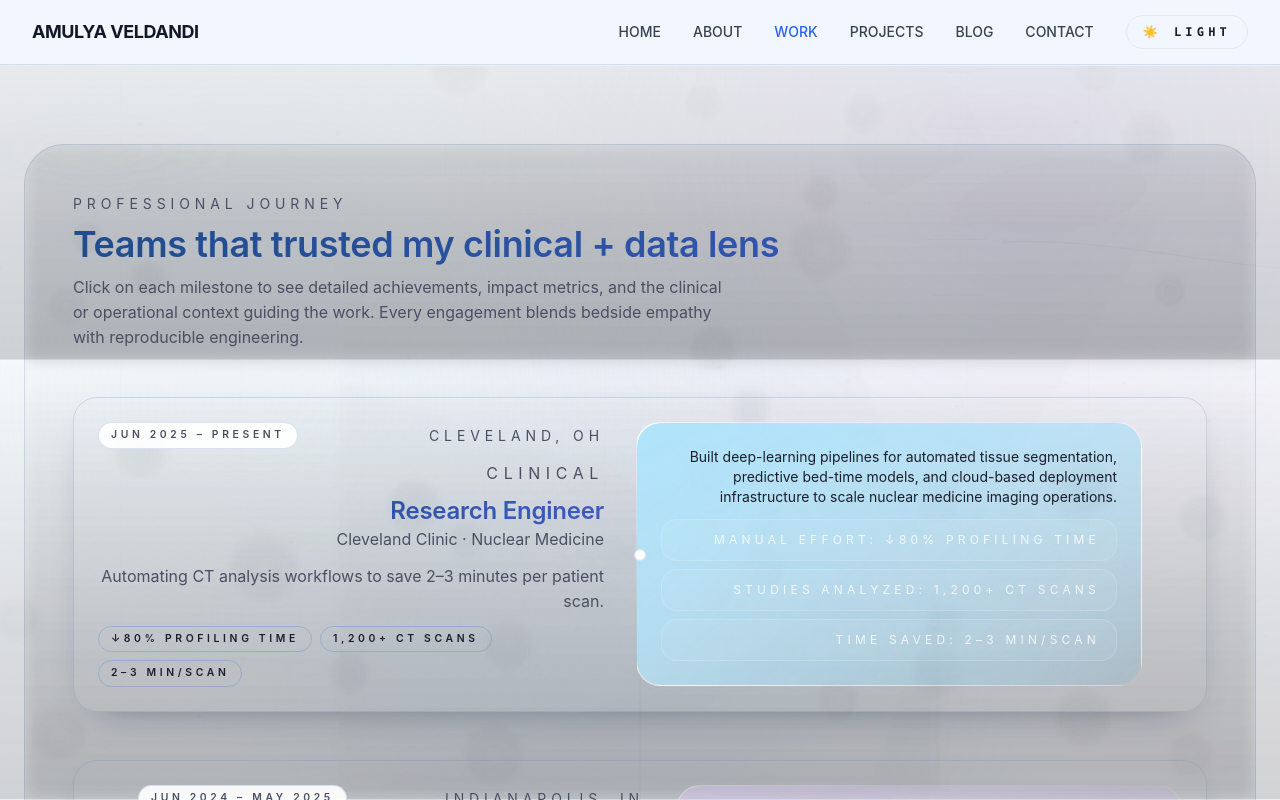
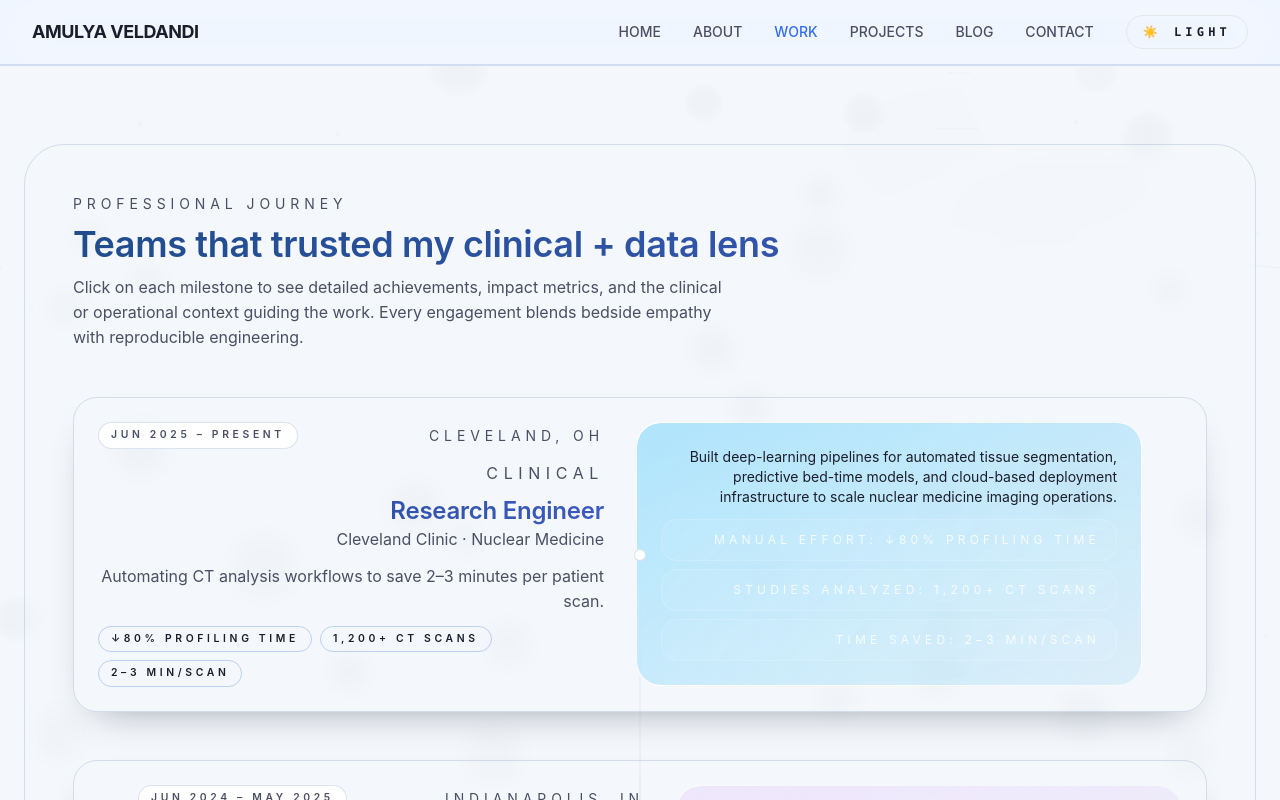
Before and after one commit to AmulyaVeldandi/amulyaveldandi.github.io, a Next.js app in the folder my-app/: page /work in a window 1280 px wide. Shown: the top 800 px of the page. Built offline with nearby package versions, Linux system fonts and the light colour scheme.

Commit message:
Add dark mode support and fix background split

```diff
--- a/my-app/app/globals.css
+++ b/my-app/app/globals.css
@@ -48,22 +48,109 @@
   --hero-noise-color: rgba(71, 85, 105, 0.08);
 }
 
+[data-theme="dark"] {
+  /* Dark mode palette */
+  --background: #0f172a;
+  --background-accent: #1e293b;
+  --background-strong: #1e293b;
+  --foreground: #f1f5f9;
+  --foreground-muted: #94a3b8;
+  --surface: rgba(30, 41, 59, 0.95);
+  --surface-muted: rgba(51, 65, 85, 0.9);
+  --border: rgba(148, 163, 184, 0.15);
+  --shadow: rgba(0, 0, 0, 0.5);
+  --nav-background: rgba(15, 23, 42, 0.95);
+  --nav-border: rgba(148, 163, 184, 0.1);
+  --link: #60a5fa;
+  --link-hover: #93c5fd;
+  --heading-start: #60a5fa;
+  --heading-end: #3b82f6;
+  --project-placeholder: rgba(59, 130, 246, 0.15);
+  --accent: #3b82f6;
+  --accent-light: #60a5fa;
+  --accent-muted: rgba(59, 130, 246, 0.2);
+  --accent-soft: rgba(59, 130, 246, 0.15);
+  --accent-border: rgba(59, 130, 246, 0.4);
+  --muted: var(--foreground-muted);
+  --border-muted: var(--border);
+  --border-accent: var(--accent-border);
+  --surface-elevated: rgba(30, 41, 59, 0.98);
+  --accent-foreground: #ffffff;
+  --accent-shadow: rgba(59, 130, 246, 0.3);
+  --accent-shadow-strong: rgba(59, 130, 246, 0.5);
+  --accent-glow: rgba(96, 165, 250, 0.5);
+  --pattern-color: rgba(51, 65, 85, 0.1);
+  --surface-chip: rgba(51, 65, 85, 0.9);
+  --surface-chip-strong: rgba(71, 85, 105, 0.95);
+  --hero-glow-inner: rgba(30, 41, 59, 0.85);
+  --hero-glow-outer: rgba(59, 130, 246, 0.3);
+  --hero-blob-left: rgba(59, 130, 246, 0.2);
+  --hero-blob-right: rgba(99, 102, 241, 0.25);
+  --hero-flare: rgba(59, 130, 246, 0.2);
+  --hero-flare-secondary: rgba(37, 99, 235, 0.15);
+  --hero-grid-color: rgba(71, 85, 105, 0.15);
+  --hero-ring-color: rgba(51, 65, 85, 0.2);
+  --hero-ring-highlight: rgba(59, 130, 246, 0.3);
+  --hero-noise-color: rgba(30, 41, 59, 0.15);
+}
+
+[data-theme="contrast"] {
+  /* High contrast mode */
+  --background: #000000;
+  --background-accent: #1a1a1a;
+  --background-strong: #0a0a0a;
+  --foreground: #ffffff;
+  --foreground-muted: #a3a3a3;
+  --surface: rgba(26, 26, 26, 0.95);
+  --surface-muted: rgba(38, 38, 38, 0.9);
+  --border: rgba(163, 163, 163, 0.2);
+  --shadow: rgba(0, 0, 0, 0.8);
+  --nav-background: rgba(0, 0, 0, 0.95);
+  --nav-border: rgba(163, 163, 163, 0.15);
+  --link: #60a5fa;
+  --link-hover: #93c5fd;
+  --heading-start: #60a5fa;
+  --heading-end: #3b82f6;
+  --project-placeholder: rgba(59, 130, 246, 0.2);
+  --accent: #3b82f6;
+  --accent-light: #60a5fa;
+  --accent-muted: rgba(59, 130, 246, 0.25);
+  --accent-soft: rgba(59, 130, 246, 0.2);
+  --accent-border: rgba(59, 130, 246, 0.5);
+  --muted: var(--foreground-muted);
+  --border-muted: var(--border);
+  --border-accent: var(--accent-border);
+  --surface-elevated: rgba(26, 26, 26, 0.98);
+  --accent-foreground: #ffffff;
+  --accent-shadow: rgba(59, 130, 246, 0.4);
+  --accent-shadow-strong: rgba(59, 130, 246, 0.6);
+  --accent-glow: rgba(96, 165, 250, 0.6);
+  --pattern-color: rgba(38, 38, 38, 0.15);
+  --surface-chip: rgba(38, 38, 38, 0.9);
+  --surface-chip-strong: rgba(51, 51, 51, 0.95);
+  --hero-glow-inner: rgba(10, 10, 10, 0.85);
+  --hero-glow-outer: rgba(59, 130, 246, 0.4);
+  --hero-blob-left: rgba(59, 130, 246, 0.25);
+  --hero-blob-right: rgba(99, 102, 241, 0.3);
+  --hero-flare: rgba(59, 130, 246, 0.25);
+  --hero-flare-secondary: rgba(37, 99, 235, 0.2);
+  --hero-grid-color: rgba(38, 38, 38, 0.2);
+  --hero-ring-color: rgba(26, 26, 26, 0.25);
+  --hero-ring-highlight: rgba(59, 130, 246, 0.4);
+  --hero-noise-color: rgba(10, 10, 10, 0.2);
+}
+
 body {
   color: var(--foreground);
   background-color: var(--background);
-  background-image:
-    radial-gradient(circle at 20% 50%, rgba(224, 242, 254, 0.3) 0%, transparent 50%),
-    radial-gradient(circle at 80% 20%, rgba(196, 181, 253, 0.15) 0%, transparent 50%),
-    radial-gradient(circle at 50% 80%, rgba(147, 197, 253, 0.12) 0%, transparent 50%);
-  background-attachment: fixed;
   position: relative;
-  isolation: isolate;
   font-family: 'Inter', 'Helvetica Neue', Helvetica, Arial, sans-serif;
   overflow-x: hidden;
-  transition: background-color 0.4s ease, background-image 0.4s ease, color 0.4s ease;
+  transition: background-color 0.4s ease, color 0.4s ease;
   line-height: 1.7;
   font-size: 16px;
   cursor: default;
+  min-height: 100vh;
 }
 
 a[href],
@@ -78,42 +165,7 @@ button,
   }
 }
 
-body::before {
-  content: "";
-  position: fixed;
-  inset: -8% -6% -12% -6%;
-  pointer-events: none;
-  z-index: -1;
-  background-image:
-    radial-gradient(ellipse 38% 18% at 18% 28%, rgba(168, 172, 182, 0.12), transparent 65%),
-    radial-gradient(ellipse 32% 16% at 76% 22%, rgba(138, 144, 156, 0.1), transparent 60%),
-    radial-gradient(ellipse 24% 14% at 52% 64%, rgba(108, 114, 128, 0.09), transparent 65%),
-    conic-gradient(from 180deg at 72% 64%, rgba(96, 104, 118, 0.07), transparent 230deg);
-  background-repeat: no-repeat;
-  background-size: 42% 40%, 36% 34%, 30% 32%, 58% 60%;
-  background-position: 8% 18%, 75% 18%, 48% 64%, 70% 72%;
-  mix-blend-mode: soft-light;
-  animation: sliceDrift 68s linear infinite;
-  opacity: 0.32;
-}
-
-body::after {
-  content: "";
-  position: fixed;
-  inset: 0;
-  pointer-events: none;
-  z-index: -1;
-  background-image:
-    linear-gradient(180deg, rgba(12, 14, 18, 0) 0%, rgba(22, 26, 34, 0.55) 68%, rgba(20, 24, 30, 0.72) 100%),
-    linear-gradient(0deg, rgba(138, 144, 156, 0.05) 0%, rgba(118, 124, 136, 0) 68%),
-    repeating-linear-gradient(90deg, transparent 0 120px, rgba(132, 138, 150, 0.05) 120px 121px),
-    repeating-linear-gradient(0deg, transparent 0 80px, rgba(132, 138, 150, 0.05) 80px 81px);
-  background-position: bottom center, center, center, center;
-  background-size: 100% 55%, 100% 100%, 100% 100%, 100% 100%;
-  mix-blend-mode: soft-light;
-  animation: cityGlow 32s ease-in-out infinite alternate;
-  opacity: 0.28;
-}
+/* Removed body::before and body::after pseudo-elements that were causing split backgrounds */
 
 .shadow-card {
   box-shadow: 0 18px 38px -24px rgba(12, 24, 48, 0.45);
--- a/my-app/app/layout.tsx
+++ b/my-app/app/layout.tsx
@@ -65,7 +65,7 @@ interface RootLayoutProps {
 export default function RootLayout({ children }: RootLayoutProps) {
   return (
     <html lang="en" suppressHydrationWarning>
-      <body className="relative min-h-screen bg-gray-50 text-[var(--foreground)] antialiased transition-colors duration-500">
+      <body className="relative min-h-screen text-[var(--foreground)] antialiased transition-colors duration-500">
         <script dangerouslySetInnerHTML={{ __html: themeInitScript }} />
         <ThemeProvider>
           <NeuralBackground />
--- a/my-app/components/layout/Navigation.tsx
+++ b/my-app/components/layout/Navigation.tsx
@@ -128,7 +128,8 @@ export default function Navigation({ links }: NavigationProps) {
     <>
       <header
         className={clsx(
-          "fixed inset-x-0 top-0 z-50 bg-white/80 backdrop-blur-md border-b border-gray-200/50 transition-all duration-300",
+          "fixed inset-x-0 top-0 z-50 backdrop-blur-md border-b transition-all duration-300",
+          "bg-[var(--nav-background)] border-[var(--nav-border)]",
           hidden ? "-translate-y-full" : "translate-y-0",
         )}
       >
@@ -137,7 +138,7 @@ export default function Navigation({ links }: NavigationProps) {
             {/* Logo */}
             <Link
               href="/"
-              className="text-lg font-bold tracking-tight text-gray-900 hover:text-blue-600 transition-colors"
+              className="text-lg font-bold tracking-tight text-[var(--foreground)] hover:text-[var(--accent)] transition-colors"
             >
               AMULYA VELDANDI
             </Link>
@@ -156,8 +157,8 @@ export default function Navigation({ links }: NavigationProps) {
                         className={clsx(
                           "text-sm font-medium uppercase transition-colors",
                           isActive
-                            ? "text-blue-600"
-                            : "text-gray-700 hover:text-blue-600",
+                            ? "text-[var(--accent)]"
+                            : "text-[var(--foreground-muted)] hover:text-[var(--accent)]",
                         )}
                       >
                         {link.label}
@@ -173,7 +174,7 @@ export default function Navigation({ links }: NavigationProps) {
             <button
               type="button"
               onClick={() => setMenuOpen((open) => !open)}
-              className="md:hidden flex items-center justify-center w-10 h-10 rounded-lg text-gray-700 hover:text-blue-600 hover:bg-gray-100 transition-colors"
+              className="md:hidden flex items-center justify-center w-10 h-10 rounded-lg text-[var(--foreground-muted)] hover:text-[var(--accent)] hover:bg-[var(--surface-muted)] transition-colors"
               aria-label="Toggle navigation menu"
               aria-expanded={menuOpen}
             >
```
